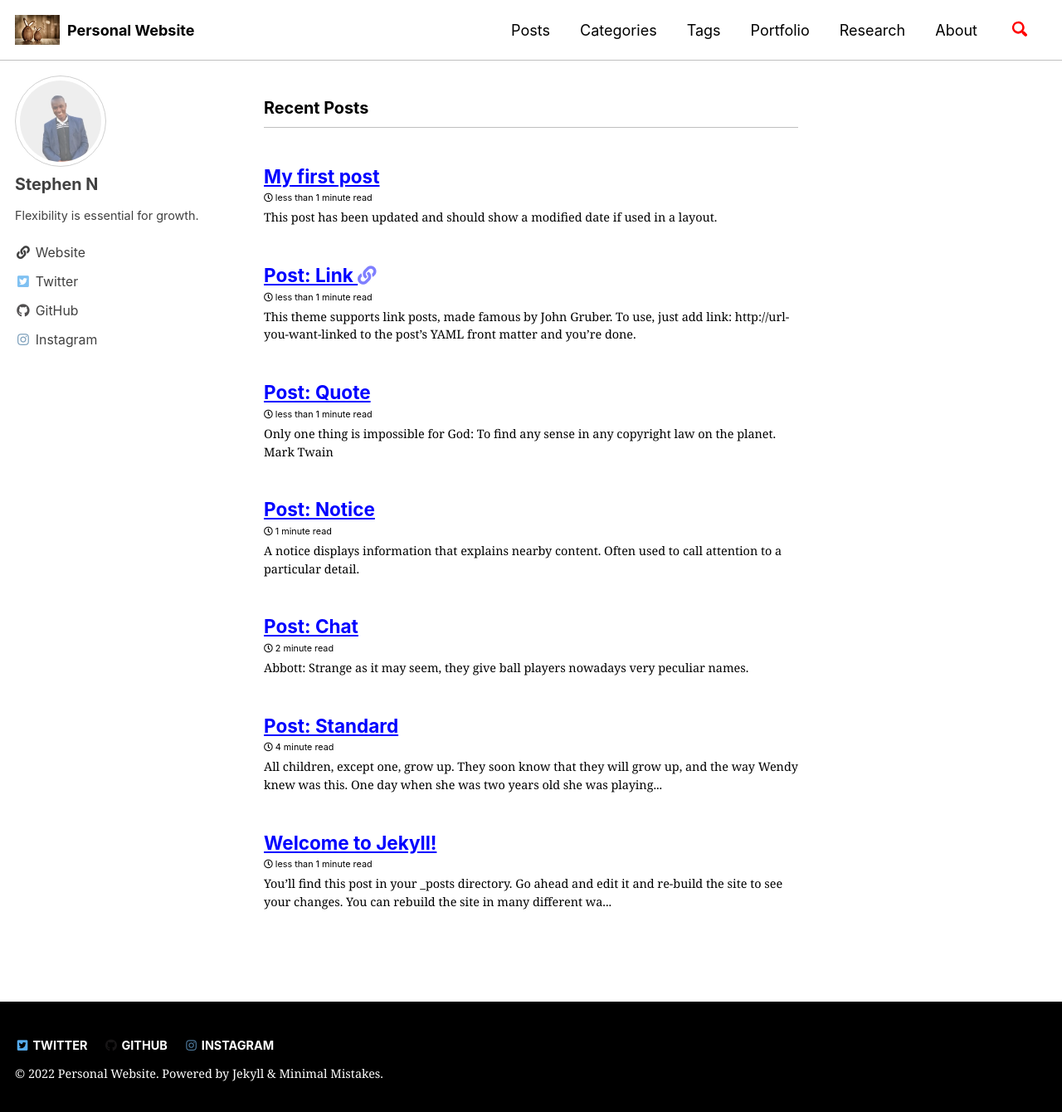
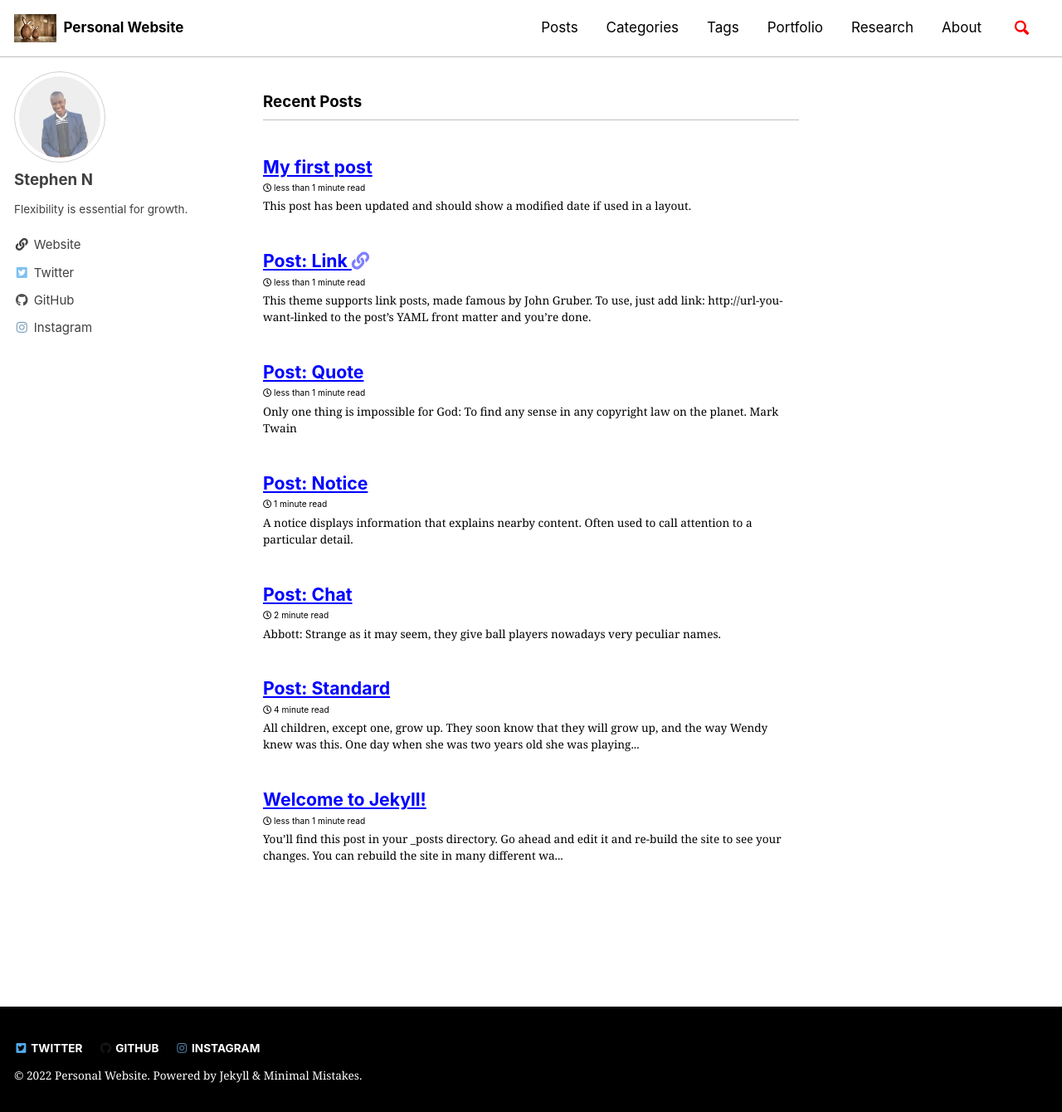
Before and after one commit to StephenNaboth/stephenNaboth.github.io, a Jekyll site: the page built from index.html, in a window 1280 px wide and 1340 px high. Shown: the whole window at 83% size. Built offline with Jekyll 4.4.1, drawn with Linux system fonts in a browser that asks for light colours; cached includes are drawn as plain includes; a script that is not in the unit is left out; the list of posts is cut into pages by our own code; comment, search, counter and statistics services are not loaded.

Commit message:
upd port

```diff
--- a/assets/css/main.scss
+++ b/assets/css/main.scss
@@ -56,15 +56,15 @@ html {
     font-size: 14px; // change to whatever
 
     @include breakpoint($medium) {
+        font-size: 15px; // change to whatever
+    }
+
+    @include breakpoint($large) {
         font-size: 16px; // change to whatever
     }
 
-    @include breakpoint($large) {
-        font-size: 18px; // change to whatever
-    }
-
     @include breakpoint($x-large) {
-        font-size: 18px; // change to whatever
+        font-size: 17px; // change to whatever
 
     }
 }
--- a/portfolio/index.html
+++ b/portfolio/index.html
@@ -25,7 +25,7 @@
         </div>
         <ul id="menu" class="shadow">
             <li>
-                <a href="https://stephennaboth.github.io/"><span style="background-color: black;">Home</span></a>
+                <a href="https://stephennaboth.github.io/"><span">Home</span></a>
             </li>
             <li>
                 <a href="#about">About</a>
```
